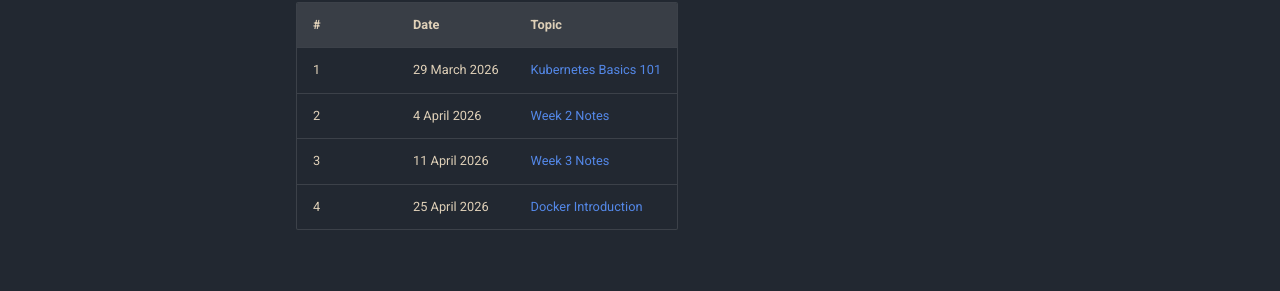
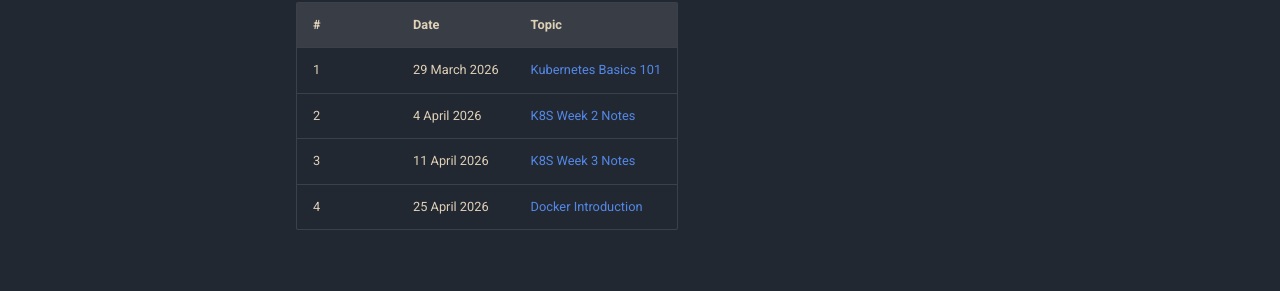
Before and after one commit to adam-bouafia/The-illiterates, an MkDocs documentation site: the page built from docs/index.md, in a window 1280 px wide and 1112 px high. Shown: the part 368-659 px from the top of the window. Built offline with MkDocs 1.6.1 and Material for MkDocs 9.7.7, drawn with Linux system fonts in a browser that asks for light colours.

```diff
--- a/docs/index.md
+++ b/docs/index.md
@@ -8,8 +8,8 @@ A weekly study group where we break down real-world tech - no fluff, no slides-o
 | # | Date          | Topic                                                       |
 | - | ------------- | ----------------------------------------------------------- |
 | 1 | 29 March 2026 | [Kubernetes Basics 101](01-kubernetes-basics-101/index.md) |
-| 2 | 4 April 2026  | [Week 2 Notes](01-kubernetes-basics-101/notes/week2.md)    |
-| 3 | 11 April 2026 | [Week 3 Notes](01-kubernetes-basics-101/notes/week3.md)    |
+| 2 | 4 April 2026  | [K8S Week 2 Notes](01-kubernetes-basics-101/notes/week2.md)    |
+| 3 | 11 April 2026 | [K8S Week 3 Notes](01-kubernetes-basics-101/notes/week3.md)    |
 | 4 | 25 April 2026 | [Docker Introduction](02-docker-introduction/index.md)      |
 <!-- markdownlint-enable MD060 -->
 
```
Also changed, not shown: docs/02-docker-introduction/index.md (+1 -1 lines).
